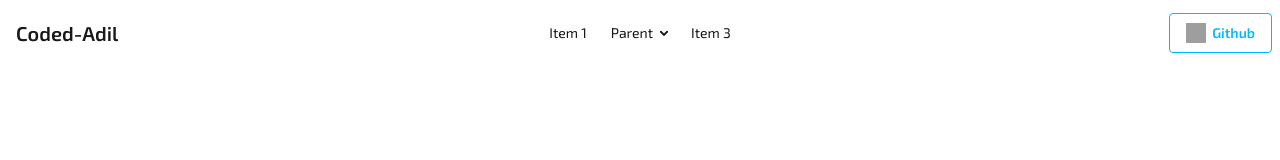
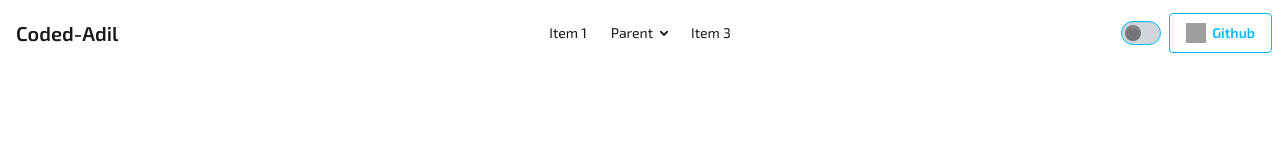
Before and after one commit to Coded-Adil/coded-adil-site, a React (Vite) app: page / in a window 1280 px wide. Shown: the top 160 px of the page. Built offline with nearby package versions, Linux system fonts and the light colour scheme; grey boxes are pictures that could not be loaded.

Commit message:
added theme controller to my portfolio

```diff
--- a/src/Components/Navbar/Navbar.jsx
+++ b/src/Components/Navbar/Navbar.jsx
@@ -39,7 +39,12 @@ const Navbar = () => {
                 <li><a>Item 3</a></li>
                 </ul>
             </div>
-            <div className="navbar-end">
+            <div className="navbar-end gap-2">
+                <input
+                    type="checkbox"
+                    value="dark"
+                    className="toggle theme-controller col-span-2 col-start-1 row-start-1 border-sky-400 bg-gray-300 [--tglbg:var(--color-sky-500)] checked:border-blue-800 checked:bg-blue-300 checked:[--tglbg:var(--color-blue-900)]"
+                />
                 <Link to="https://github.com/Coded-Adil" className="btn btn-outline btn-info">
                 <img className="w-5 h-5" src="https://i.ibb.co.com/GvBJ3gWK/githublogoforportfolio.png" alt="" />
                 Github
--- a/src/index.css
+++ b/src/index.css
@@ -1,6 +1,8 @@
 @import url('https://fonts.googleapis.com/css2?family=Exo+2:ital,wght@0,100..900;1,100..900&family=Inter:ital,opsz,wght@0,14..32,100..900;1,14..32,100..900&family=Source+Code+Pro:ital,wght@0,200..900;1,200..900&display=swap');
 @import "tailwindcss";
-@plugin "daisyui";
+@plugin "daisyui" {
+  themes: light --default, dark --prefersdark;
+}
 @theme {
     --font-exo: "Exo 2", sans-serif;
     --font-code: "Source Code Pro", monospace;
```
Also changed, not shown: public/adil.jpg (added).
